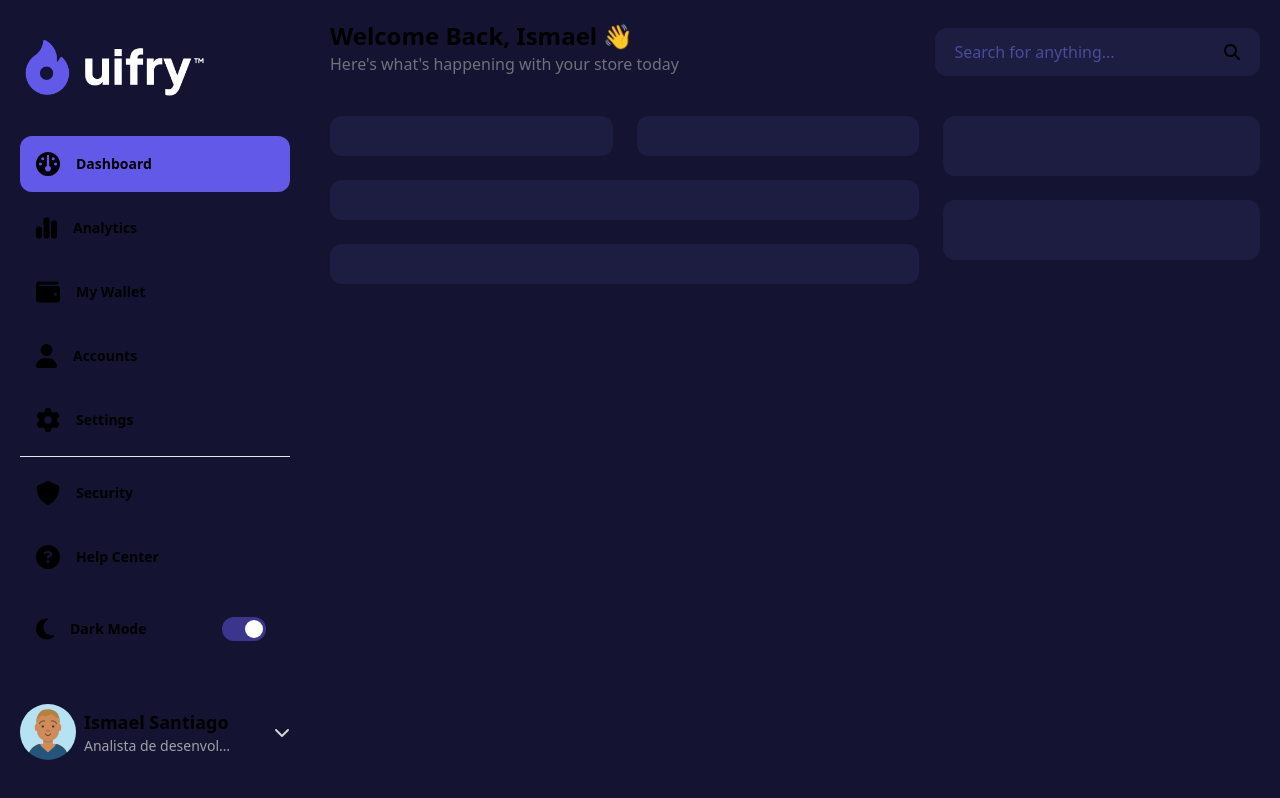
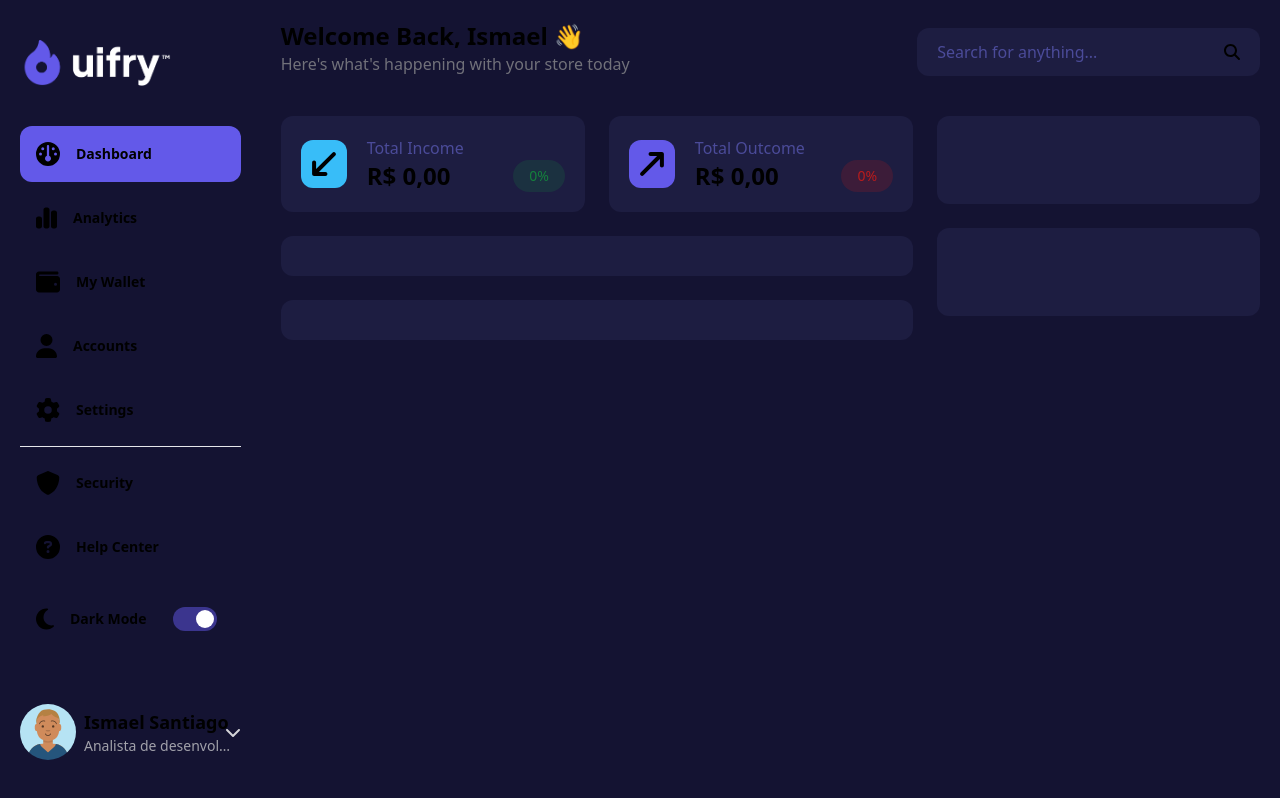
Before and after one commit to IsmaelSantiagoo/Finance, a Next.js app: page /dashboard in a window 1280 px wide. Built offline with nearby package versions, Linux system fonts and the light colour scheme.

Commit message:
Feature: Componente InOutComes adicionado

```diff
--- /dev/null
+++ b/src/components/InOutComes/index.tsx
@@ -0,0 +1,25 @@
+import { FontAwesomeIcon } from "@fortawesome/react-fontawesome"
+import { faArrowUpLong } from "@fortawesome/free-solid-svg-icons"
+import { faArrowDownLong } from "@fortawesome/free-solid-svg-icons"
+import { InOutComesProps } from "./types"
+
+const InOutComes = ({type, value, porcentage, severity}: InOutComesProps) => {
+  return (
+    <div className="w-full flex gap-5 items-center">
+      <div className={`${severity === 'success'?'bg-sky-400':'bg-projectPallet-secondary'} w-14 h-12 p-2 rounded-xl flex items-center justify-center`}>
+        <FontAwesomeIcon icon={type === 'in'?faArrowDownLong:faArrowUpLong} className="w-full h-full rotate-45"/>
+      </div>
+      <div className="w-full">
+        <p className="text-projectPallet-tertiary">Total {type === 'in'?'Income':'Outcome'}</p>
+        <div className="flex justify-between">
+          <h2 className="font-bold text-2xl">R$ {value}</h2>
+          <div className={`${severity === 'success'?'bg-green-700':'bg-red-700'} py-1 px-4 flex items-center text-sm rounded-2xl bg-opacity-20 ${severity === 'success'?'text-green-700':'text-red-700'}`}>
+            <p>{porcentage}%</p>
+          </div>
+        </div>
+      </div>
+    </div>
+  )
+}
+
+export default InOutComes
--- /dev/null
+++ b/src/components/InOutComes/types.tsx
@@ -0,0 +1,6 @@
+export interface InOutComesProps {
+  type: 'in' | 'out',
+  value?: string,
+  porcentage?: string,
+  severity?: 'success' | 'danger' | 'info'
+}
--- a/src/pages/dashboard/index.tsx
+++ b/src/pages/dashboard/index.tsx
@@ -1,15 +1,19 @@
+import InOutComes from "@/components/InOutComes"
 import Layout from "@/components/Layout"
 import Container from '@components/Container'
+import { faArrowDownLong, faArrowUpLong } from "@fortawesome/free-solid-svg-icons"
+import { FontAwesomeIcon } from "@fortawesome/react-fontawesome"
 
 const DashboardPage = () => {
 	return (
 		<Layout className="pt-10 flex gap-6">
 			<div className="flex flex-col w-full gap-6">
 				<div className="flex w-full gap-6">
-					<Container>
+					<Container className="flex gap-5">
+						<InOutComes type='in' value='0,00' porcentage='0' severity='success'/>
 					</Container>
-					<Container>
-
+					<Container className="flex gap-5">
+						<InOutComes type='out' value='0,00' porcentage='0' severity='danger'/>
 					</Container>
 				</div>
 				<div className="flex flex-col gap-6">
```
